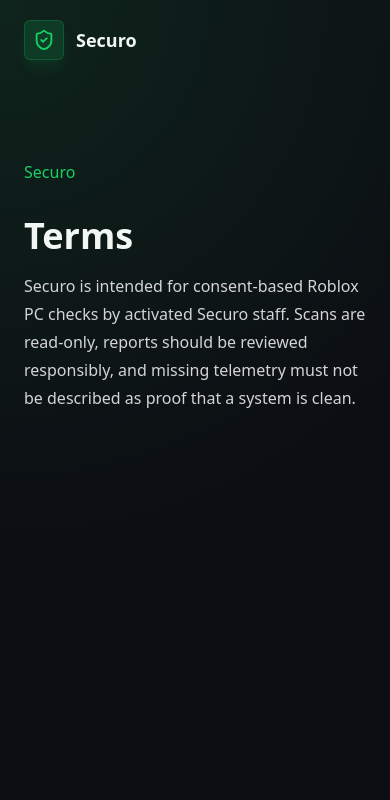
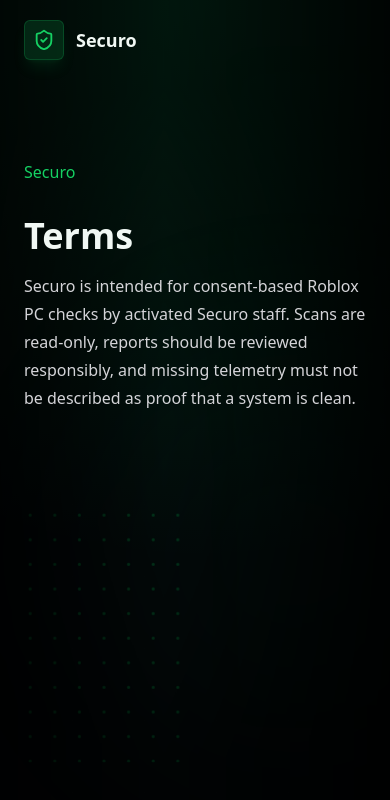
Before and after one commit to grayson1015/SECURO-NEXT, a Next.js app: page /terms in a window 390 px wide. Shown: the top 800 px of the page. Built offline with nearby package versions, Linux system fonts and the light colour scheme.

Commit message:
Add responsive Securo background variants

```diff
--- a/app/dashboard/page.tsx
+++ b/app/dashboard/page.tsx
@@ -36,7 +36,7 @@
     };
   }, []);
 
-  if (loading) return <main className="flex min-h-screen items-center justify-center text-zinc-400"><AnimatedBackground /><span className="subtle-pulse">Loading Securo...</span></main>;
+  if (loading) return <main className="relative isolate flex min-h-screen items-center justify-center overflow-hidden text-zinc-400"><AnimatedBackground variant="dashboard" /><span className="relative z-10 subtle-pulse">Loading Securo...</span></main>;
   if (!activated) {
     return <LoginPanel />;
   }
--- a/app/download/page.tsx
+++ b/app/download/page.tsx
@@ -5,7 +5,7 @@
 
 export default function DownloadPage() {
   return (
-    <PageTransition>
+    <PageTransition backgroundVariant="download">
       <SiteNav />
       <section className="mx-auto max-w-5xl px-6 py-14">
         <Reveal>
--- a/app/features/page.tsx
+++ b/app/features/page.tsx
@@ -14,7 +14,7 @@
 
 export default function FeaturesPage() {
   return (
-    <PageTransition>
+    <PageTransition backgroundVariant="features">
       <SiteNav />
       <section className="mx-auto max-w-7xl px-6 py-14">
         <Reveal>
--- a/app/privacy/page.tsx
+++ b/app/privacy/page.tsx
@@ -4,7 +4,7 @@
 
 export default function PrivacyPage() {
   return (
-    <PageTransition>
+    <PageTransition backgroundVariant="legal">
       <SiteNav />
       <Reveal className="mx-auto flex max-w-3xl flex-col justify-center px-6 py-20">
         <Link className="mb-8 text-primary" href="/">Securo</Link>
--- a/app/terms/page.tsx
+++ b/app/terms/page.tsx
@@ -4,7 +4,7 @@
 
 export default function TermsPage() {
   return (
-    <PageTransition>
+    <PageTransition backgroundVariant="legal">
       <SiteNav />
       <Reveal className="mx-auto flex max-w-3xl flex-col justify-center px-6 py-20">
         <Link className="mb-8 text-primary" href="/">Securo</Link>
--- a/components/dashboard.tsx
+++ b/components/dashboard.tsx
@@ -109,8 +109,8 @@
 
   return (
     <main className="min-h-screen px-6 py-6">
-      <AnimatedBackground />
-      <div className="mx-auto max-w-7xl">
+      <AnimatedBackground variant="dashboard" />
+      <div className="relative z-10 mx-auto max-w-7xl">
         <Reveal className="mb-6 flex flex-wrap items-center justify-between gap-4">
           <div className="flex items-center gap-3">
             <div className="rounded-md border border-primary/20 bg-primary/15 p-2 text-primary shadow-lg shadow-primary/10"><ShieldCheck /></div>
--- a/components/login-panel.tsx
+++ b/components/login-panel.tsx
@@ -74,8 +74,8 @@
 
   return (
     <main className="flex min-h-screen items-center justify-center px-6">
-      <AnimatedBackground />
-      <Reveal className="w-full max-w-md">
+      <AnimatedBackground variant="auth" />
+      <Reveal className="relative z-10 w-full max-w-md">
       <Card className="premium-panel w-full">
         <div className="mb-6 flex items-center gap-3">
           <div className="rounded-md border border-primary/20 bg-primary/15 p-2 text-primary shadow-lg shadow-primary/10">
--- a/components/motion-shell.tsx
+++ b/components/motion-shell.tsx
@@ -9,42 +9,99 @@
   show: { opacity: 1, y: 0, filter: "blur(0px)" }
 };
 
-export function AnimatedBackground() {
+type BackgroundVariant = "landing" | "features" | "download" | "dashboard" | "report" | "auth" | "legal";
+
+const variantClasses: Record<BackgroundVariant, { beam: string; pattern: string; orb: string; detail: string }> = {
+  landing: {
+    beam: "left-[-12vw] top-[-12vh] h-[120vh] w-[18vw] -rotate-[28deg] bg-primary/28",
+    pattern: "left-[-18vw] top-[18vh] h-[78vh] w-[76vw] bg-[repeating-radial-gradient(ellipse_at_20%_55%,transparent_0_13px,rgba(0,255,106,.34)_14px_15px)] opacity-[.52]",
+    orb: "left-[28vw] top-[22vh] h-[30vmax] w-[30vmax] bg-primary/35",
+    detail: "right-[22vw] top-[14vh] h-[58vmin] w-[58vmin] rounded-full border border-white/30 opacity-50"
+  },
+  features: {
+    beam: "left-[8vw] top-[-10vh] h-[120vh] w-[13vw] -rotate-[31deg] bg-primary/22",
+    pattern: "left-[4vw] bottom-[-20vh] h-[72vh] w-[70vw] bg-[repeating-radial-gradient(ellipse_at_24%_68%,transparent_0_12px,rgba(0,255,106,.28)_13px_14px)] opacity-[.42]",
+    orb: "right-[10vw] top-[10vh] h-[26vmax] w-[26vmax] bg-primary/28",
+    detail: "right-[8vw] top-[18vh] h-[40vh] w-[34vw] bg-[radial-gradient(circle,rgba(0,255,106,.7)_1px,transparent_2px)] bg-[size:22px_22px] opacity-45"
+  },
+  download: {
+    beam: "left-[1vw] top-[5vh] h-[112vh] w-[11vw] -rotate-[29deg] bg-primary/24",
+    pattern: "right-[-22vw] top-[2vh] h-[94vh] w-[74vw] bg-[repeating-radial-gradient(ellipse_at_75%_35%,transparent_0_14px,rgba(0,255,106,.30)_15px_16px)] opacity-[.48]",
+    orb: "left-[12vw] bottom-[2vh] h-[20vmax] w-[20vmax] bg-emerald-400/24",
+    detail: "right-[20vw] bottom-[8vh] h-[42vmin] w-[42vmin] rounded-full border border-primary/40 opacity-60"
+  },
+  dashboard: {
+    beam: "right-[4vw] top-[-8vh] h-[118vh] w-[10vw] rotate-[31deg] bg-primary/18",
+    pattern: "right-[3vw] top-[12vh] h-[72vh] w-[45vw] bg-[radial-gradient(circle,rgba(0,255,106,.58)_1px,transparent_2px)] bg-[size:20px_20px] opacity-[.32]",
+    orb: "left-[8vw] top-[18vh] h-[24vmax] w-[24vmax] bg-primary/18",
+    detail: "left-[-12vw] bottom-[-18vh] h-[62vh] w-[70vw] bg-[repeating-radial-gradient(ellipse_at_32%_56%,transparent_0_16px,rgba(0,255,106,.22)_17px_18px)] opacity-[.34]"
+  },
+  report: {
+    beam: "left-[0vw] top-[-12vh] h-[125vh] w-[12vw] -rotate-[24deg] bg-primary/18",
+    pattern: "left-[-20vw] top-[8vh] h-[80vh] w-[62vw] bg-[repeating-radial-gradient(ellipse_at_35%_50%,transparent_0_13px,rgba(0,255,106,.27)_14px_15px)] opacity-[.36]",
+    orb: "right-[14vw] top-[12vh] h-[22vmax] w-[22vmax] bg-primary/22",
+    detail: "right-[12vw] top-[18vh] h-[48vmin] w-[48vmin] rounded-full border border-white/25 opacity-45"
+  },
+  auth: {
+    beam: "left-[12vw] top-[-20vh] h-[130vh] w-[14vw] -rotate-[32deg] bg-primary/24",
+    pattern: "left-[10vw] bottom-[-16vh] h-[58vh] w-[70vw] bg-[repeating-radial-gradient(ellipse_at_48%_70%,transparent_0_12px,rgba(0,255,106,.24)_13px_14px)] opacity-[.36]",
+    orb: "right-[18vw] top-[18vh] h-[26vmax] w-[26vmax] bg-primary/28",
+    detail: "right-[10vw] bottom-[12vh] h-[36vmin] w-[36vmin] rounded-full border border-primary/35 opacity-50"
+  },
+  legal: {
+    beam: "right-[8vw] top-[-10vh] h-[110vh] w-[10vw] rotate-[26deg] bg-primary/16",
+    pattern: "right-[-26vw] top-[8vh] h-[78vh] w-[72vw] bg-[repeating-radial-gradient(ellipse_at_72%_42%,transparent_0_15px,rgba(0,255,106,.22)_16px_17px)] opacity-[.34]",
+    orb: "left-[12vw] top-[18vh] h-[22vmax] w-[22vmax] bg-primary/18",
+    detail: "left-[5vw] bottom-[10vh] h-[30vh] w-[44vw] bg-[radial-gradient(circle,rgba(0,255,106,.45)_1px,transparent_2px)] bg-[size:24px_24px] opacity-25"
+  }
+};
+
+export function AnimatedBackground({ variant = "landing" }: { variant?: BackgroundVariant }) {
+  const styles = variantClasses[variant];
   return (
-    <div className="pointer-events-none fixed inset-0 -z-10 overflow-hidden">
+    <div className="pointer-events-none fixed inset-0 z-0 overflow-hidden bg-[#030507]">
+      <div className="absolute inset-0 bg-[radial-gradient(circle_at_52%_0%,rgba(0,210,106,.16),transparent_35rem),linear-gradient(180deg,rgba(3,5,7,.50),rgba(3,5,7,.96))]" />
       <motion.div
-        className="absolute inset-0 bg-[url('/backgrounds/securo-premium-texture.jpg')] bg-cover bg-center opacity-[.18] blur-[1px] saturate-[1.15]"
-        animate={{ scale: [1.03, 1.06, 1.03], opacity: [0.14, 0.2, 0.14] }}
-        transition={{ duration: 24, repeat: Infinity, ease: "easeInOut" }}
+        className={cn("absolute blur-xl", styles.pattern)}
+        animate={{ x: [0, 18, -8, 0], y: [0, -14, 10, 0], opacity: [0.32, 0.58, 0.42, 0.32] }}
+        transition={{ duration: 26, repeat: Infinity, ease: "easeInOut" }}
       />
-      <div className="absolute inset-0 bg-[#05070a]/80" />
       <motion.div
-        className="absolute left-[-12rem] top-[-10rem] h-[32rem] w-[32rem] rounded-full bg-primary/20 blur-[120px]"
+        className={cn("absolute rounded-full blur-[90px]", styles.orb)}
         animate={{ x: [0, 48, 12, 0], y: [0, 18, 56, 0], opacity: [0.38, 0.62, 0.42, 0.38] }}
         transition={{ duration: 18, repeat: Infinity, ease: "easeInOut" }}
+      />
+      <motion.div
+        className={cn("absolute blur-2xl", styles.beam)}
+        animate={{ x: [0, 16, -6, 0], opacity: [0.5, 0.82, 0.62, 0.5] }}
+        transition={{ duration: 20, repeat: Infinity, ease: "easeInOut" }}
+      />
+      <motion.div
+        className={cn("absolute", styles.detail)}
+        animate={{ scale: [1, 1.04, 1], opacity: [0.28, 0.55, 0.28] }}
+        transition={{ duration: 19, repeat: Infinity, ease: "easeInOut" }}
       />
       <motion.div
         className="absolute right-[-10rem] top-[18rem] h-[28rem] w-[28rem] rounded-full bg-emerald-400/10 blur-[110px]"
         animate={{ x: [0, -38, -12, 0], y: [0, 48, 18, 0], opacity: [0.22, 0.46, 0.32, 0.22] }}
         transition={{ duration: 22, repeat: Infinity, ease: "easeInOut" }}
       />
-      <div className="absolute inset-0 bg-[radial-gradient(circle_at_50%_0%,rgba(0,210,106,.10),transparent_32rem),linear-gradient(180deg,rgba(10,10,10,.12),rgba(10,10,10,.92))]" />
-      <div className="absolute inset-0 bg-[linear-gradient(rgba(255,255,255,.035)_1px,transparent_1px),linear-gradient(90deg,rgba(255,255,255,.026)_1px,transparent_1px)] bg-[size:64px_64px] opacity-[.16]" />
-      <div className="absolute inset-0 bg-[radial-gradient(circle_at_center,transparent_0,rgba(0,0,0,.42)_78%)]" />
+      <div className="absolute inset-0 bg-[linear-gradient(rgba(255,255,255,.028)_1px,transparent_1px),linear-gradient(90deg,rgba(255,255,255,.018)_1px,transparent_1px)] bg-[size:72px_72px] opacity-[.12]" />
+      <div className="absolute inset-0 bg-[radial-gradient(circle_at_center,transparent_0,rgba(0,0,0,.38)_72%),linear-gradient(90deg,rgba(0,0,0,.52),transparent_42%,rgba(0,0,0,.72))]" />
     </div>
   );
 }
 
-export function PageTransition({ children, className }: { children: React.ReactNode; className?: string }) {
+export function PageTransition({ children, className, backgroundVariant = "landing" }: { children: React.ReactNode; className?: string; backgroundVariant?: BackgroundVariant }) {
   return (
     <motion.main
-      className={cn("min-h-screen overflow-hidden", className)}
+      className={cn("relative isolate min-h-screen overflow-hidden bg-transparent", className)}
       initial={{ opacity: 0, y: 10 }}
       animate={{ opacity: 1, y: 0 }}
       transition={{ duration: 0.45, ease: [0.22, 1, 0.36, 1] }}
     >
-      <AnimatedBackground />
-      {children}
+      <AnimatedBackground variant={backgroundVariant} />
+      <div className="relative z-10">{children}</div>
     </motion.main>
   );
 }
--- a/components/report-detail.tsx
+++ b/components/report-detail.tsx
@@ -66,8 +66,8 @@
 
   return (
     <main className="min-h-screen px-6 py-6">
-      <AnimatedBackground />
-      <div className="mx-auto max-w-6xl">
+      <AnimatedBackground variant="report" />
+      <div className="relative z-10 mx-auto max-w-6xl">
         <Reveal className="mb-5 flex flex-wrap items-center justify-between gap-4">
           <Link className="inline-flex items-center gap-2 text-sm text-zinc-400 hover:text-primary" href="/dashboard">
             <ArrowLeft size={16} /> Dashboard
```
